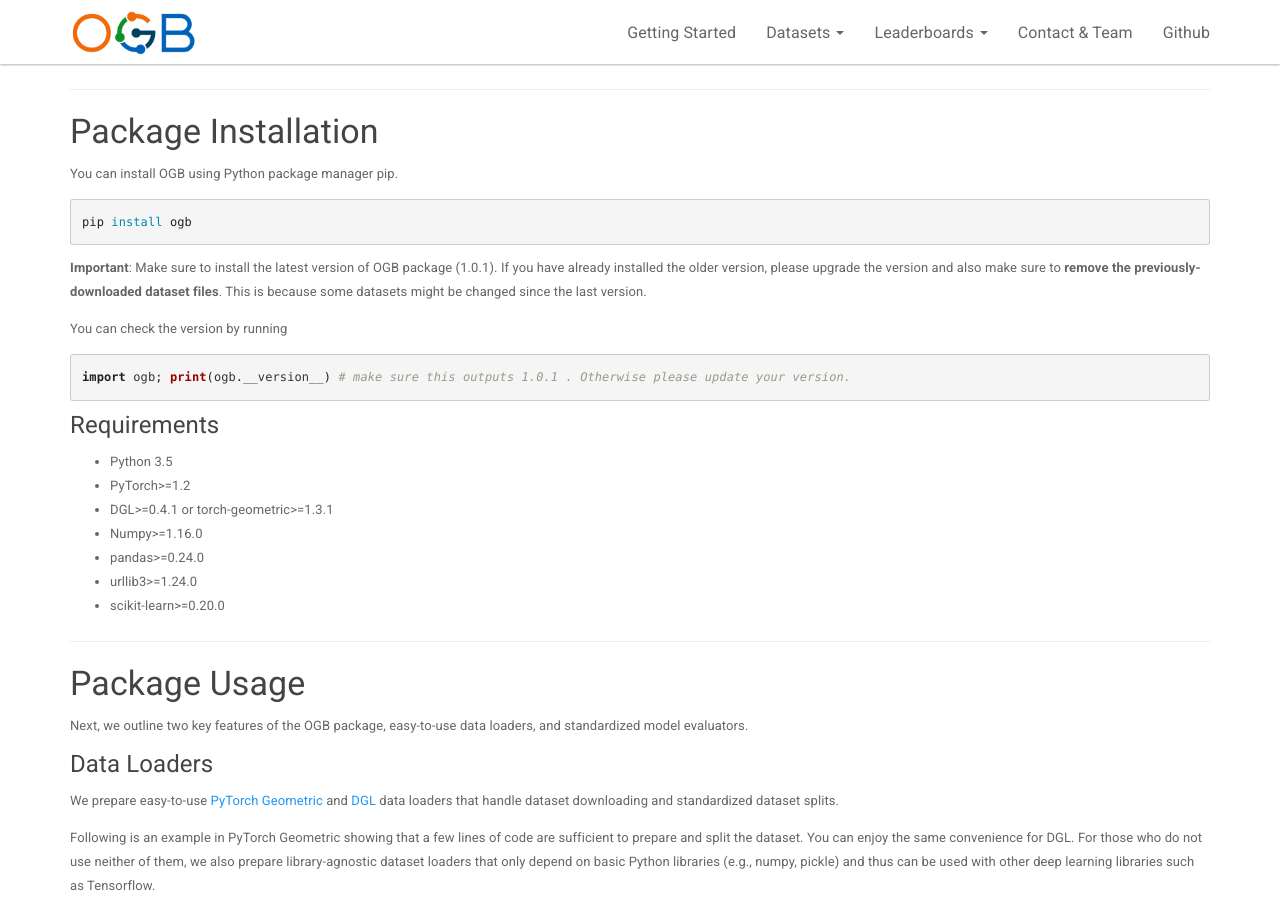
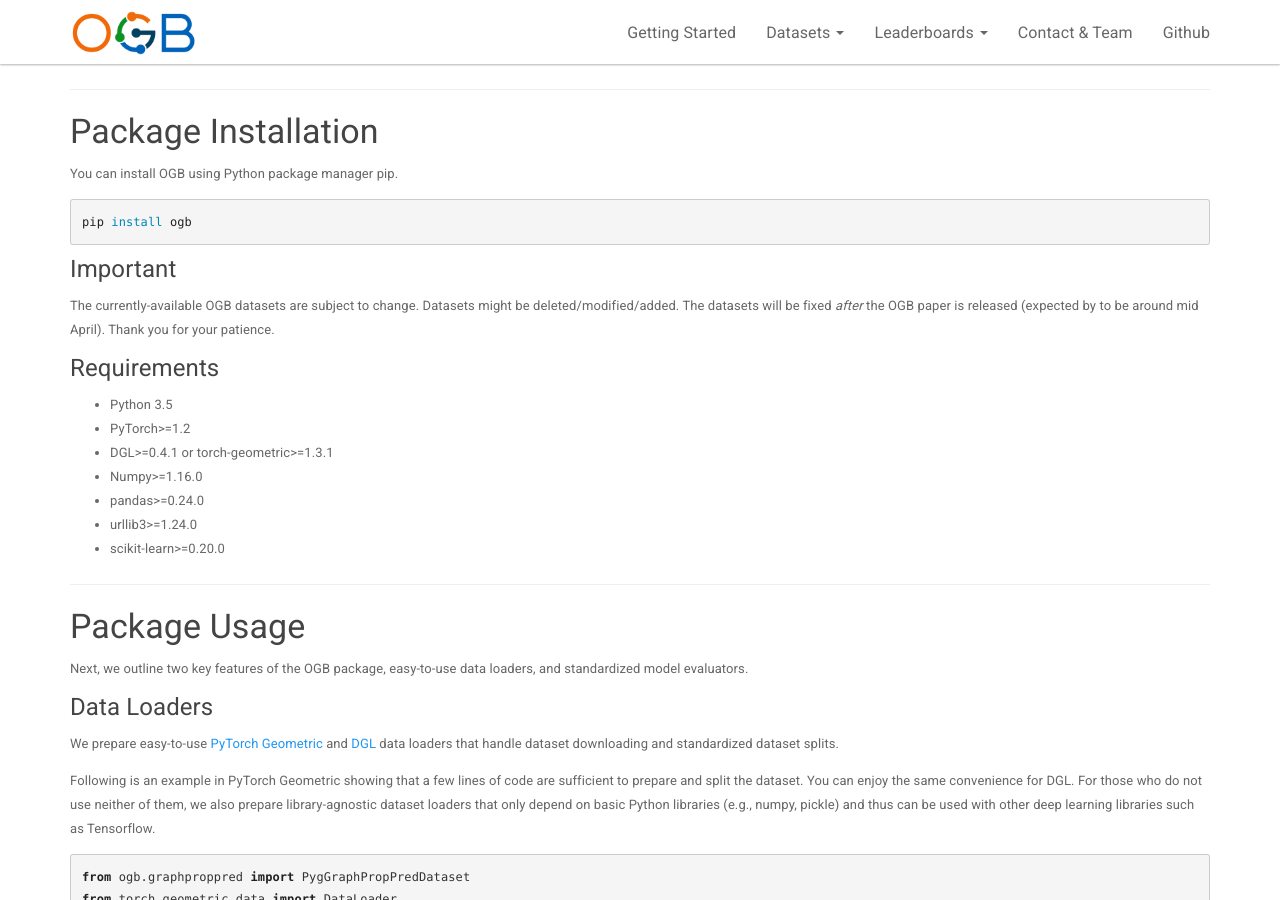
Before and after one commit to snap-stanford/ogb-web, a Jekyll site: the page built from _docs/index.md, in a window 1280 px wide and 900 px high, scrolled down 420 px. Built offline with Jekyll 4.4.1, drawn with Linux system fonts in a browser that asks for light colours.

Commit message:
add notification in the frontpage

````diff
--- a/_docs/index.md
+++ b/_docs/index.md
@@ -25,12 +25,15 @@ You can install OGB using Python package manager pip.
 pip install ogb
 ```
 
-**Important**: Make sure to install the latest version of OGB package (1.0.1). If you have already installed the older version, please upgrade the version and also make sure to **remove the previously-downloaded dataset files**. This is because some datasets might be changed since the last version.
+#### Important
+The currently-available OGB datasets are subject to change. Datasets might be deleted/modified/added. The datasets will be fixed *after* the OGB paper is released (expected by to be around mid April). Thank you for your patience.
+
+<!-- **Important**: Make sure to install the latest version of OGB package (1.0.1). If you have already installed the older version, please upgrade the version and also make sure to **remove the previously-downloaded dataset files**. This is because some datasets might be changed since the last version.
 
 You can check the version by running
 ```python
 import ogb; print(ogb.__version__) # make sure this outputs 1.0.1 . Otherwise please update your version.
-```
+``` -->
 
 #### Requirements
  - Python 3.5
````
